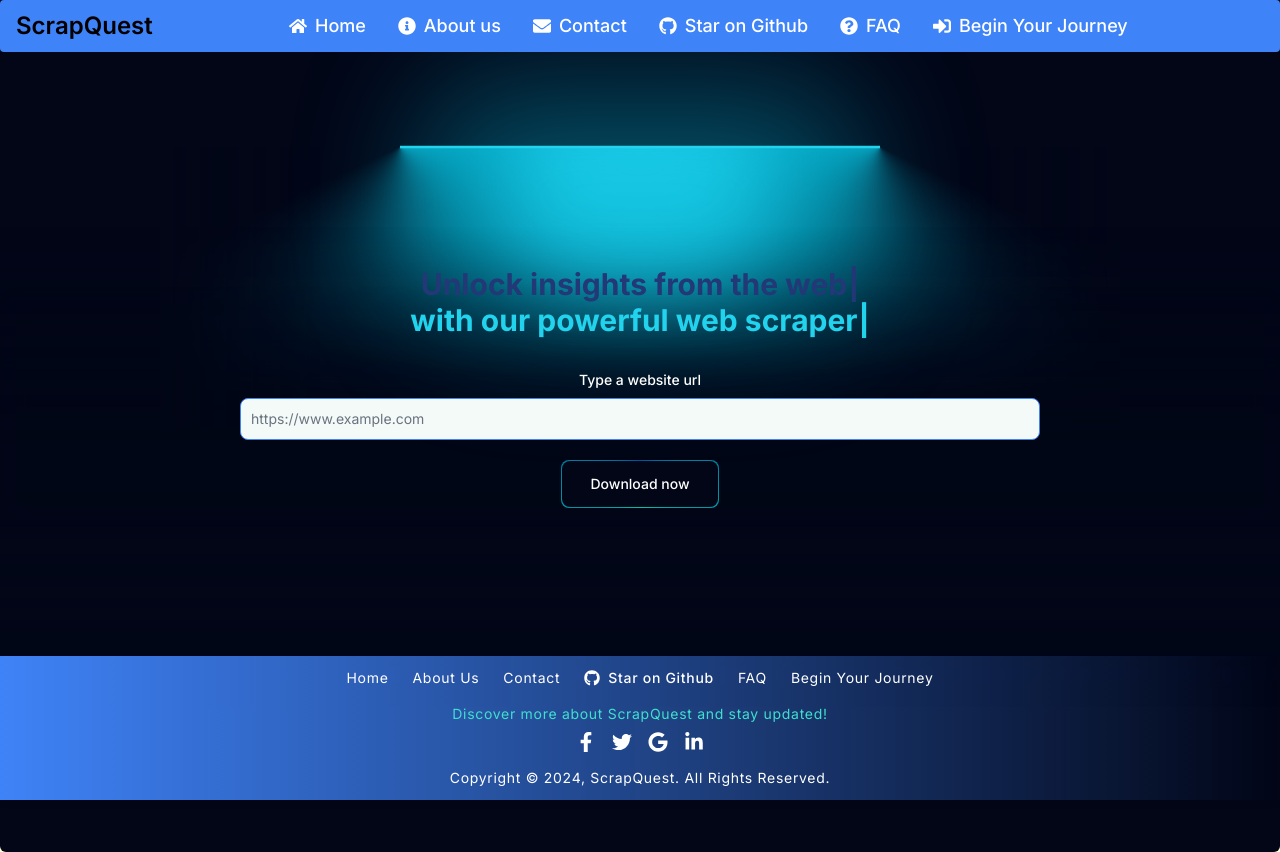
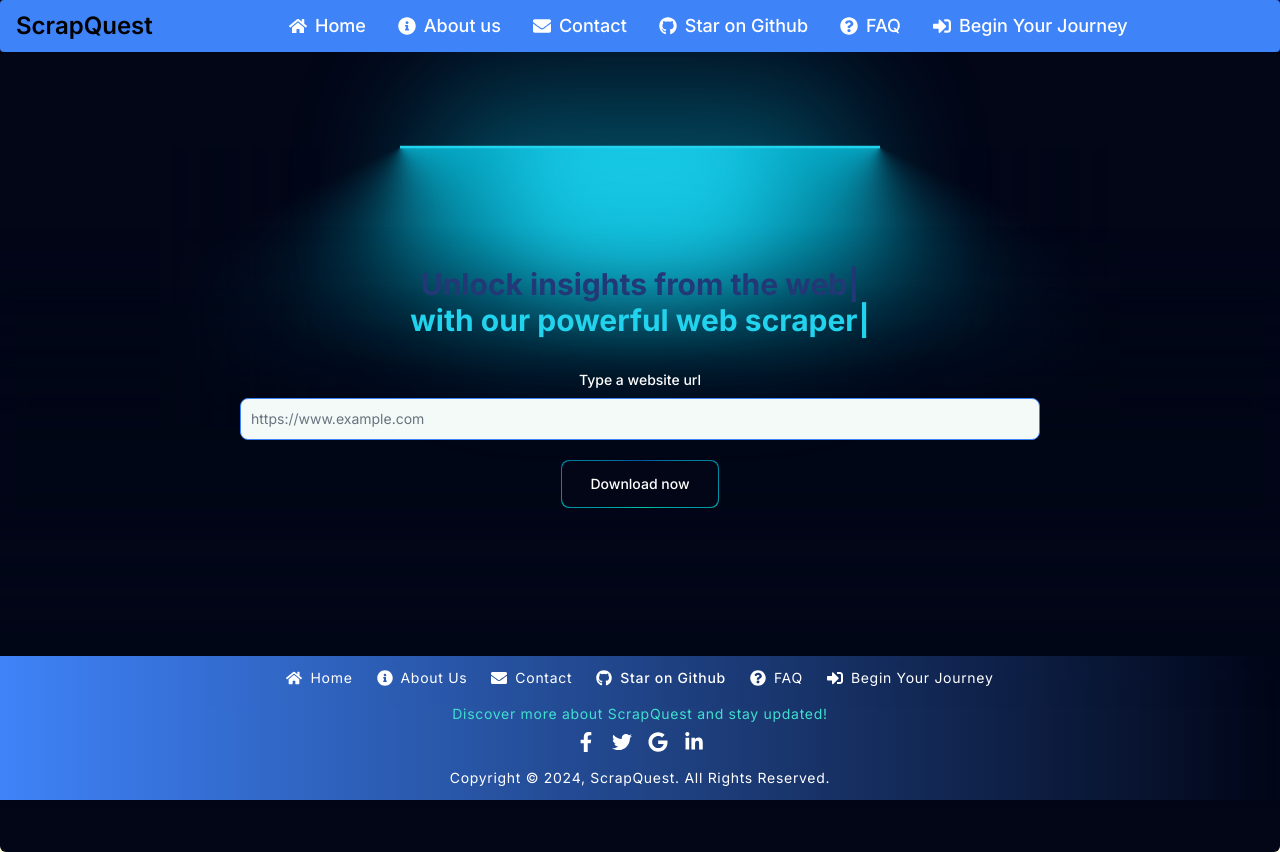
Before and after one commit to Abidsyed25/ScrapQuest, a Next.js app: page / in a window 1280 px wide. Built offline with nearby package versions, Linux system fonts and the light colour scheme.

Commit message:
Added Icons to Footer

```diff
--- a/components/Footer.tsx
+++ b/components/Footer.tsx
@@ -1,6 +1,6 @@
 import React from 'react';
 import Link from 'next/link';
-import { FaGithub, FaFacebookF, FaTwitter, FaGoogle, FaLinkedinIn } from 'react-icons/fa';
+import { FaHome, FaInfoCircle, FaEnvelope, FaGithub, FaQuestionCircle, FaSignInAlt, FaFacebookF, FaTwitter, FaGoogle, FaLinkedinIn } from 'react-icons/fa';
 import '@fortawesome/fontawesome-free/css/all.min.css';
 
 export default function Footer() {
@@ -9,13 +9,22 @@
       <div className="flex flex-col items-center">
         <div className="flex justify-center space-x-6 items-center">
           <Link href="/" legacyBehavior>
-            <a className="hover:text-blue-400">Home</a>
+            <a className="hover:text-blue-400 flex items-center">
+              <FaHome className="w-4 h-4 mr-2" />
+              Home
+            </a>
           </Link>
           <Link href="/about" legacyBehavior>
-            <a className="hover:text-blue-400">About Us</a>
+            <a className="hover:text-blue-400 flex items-center">
+              <FaInfoCircle className="w-4 h-4 mr-2" />
+              About Us
+            </a>
           </Link>
           <Link href="/contact" legacyBehavior>
-            <a className="hover:text-blue-400">Contact</a>
+            <a className="hover:text-blue-400 flex items-center">
+              <FaEnvelope className="w-4 h-4 mr-2" />
+              Contact
+            </a>
           </Link>
           <Link
             href="https://github.com/Abidsyed25/ScrapQuest"
@@ -23,31 +32,38 @@
             legacyBehavior
           >
             <a className="text-white font-medium text-sm flex items-center hover:text-blue-400">
-              <FaGithub className="w-4 h-4 mr-2" /> Star on Github
+              <FaGithub className="w-4 h-4 mr-2" />
+              Star on Github
             </a>
           </Link>
           <Link href="/faq" legacyBehavior>
-            <a className="hover:text-blue-400">FAQ</a>
+            <a className="hover:text-blue-400 flex items-center">
+              <FaQuestionCircle className="w-4 h-4 mr-2" />
+              FAQ
+            </a>
           </Link>
           <Link href="/login" legacyBehavior>
-            <a className="hover:text-blue-400">Begin Your Journey</a>
+            <a className="hover:text-blue-400 flex items-center">
+              <FaSignInAlt className="w-4 h-4 mr-2" />
+              Begin Your Journey
+            </a>
           </Link>
         </div>
         <div className="mt-4">
           <p className="social-text" style={{ color: 'turquoise' }}>
-          Discover more about ScrapQuest and stay updated!
+            Discover more about ScrapQuest and stay updated!
           </p>
           <div className="social-media flex justify-center mt-2">
-            <a href="https://www.facebook.com" className="social-icon mx-2">
+            <a href="https://www.facebook.com" className="social-icon mx-2 hover:text-blue-400">
               <FaFacebookF className="w-5 h-5" />
             </a>
-            <a href="https://www.twitter.com" className="social-icon mx-2">
+            <a href="https://www.twitter.com" className="social-icon mx-2 hover:text-blue-400">
               <FaTwitter className="w-5 h-5" />
             </a>
-            <a href="https://www.gmail.com" className="social-icon mx-2">
+            <a href="https://www.gmail.com" className="social-icon mx-2 hover:text-blue-400">
               <FaGoogle className="w-5 h-5" />
             </a>
-            <a href="https://www.linkedin.com" className="social-icon mx-2">
+            <a href="https://www.linkedin.com" className="social-icon mx-2 hover:text-blue-400">
               <FaLinkedinIn className="w-5 h-5" />
             </a>
           </div>
```
